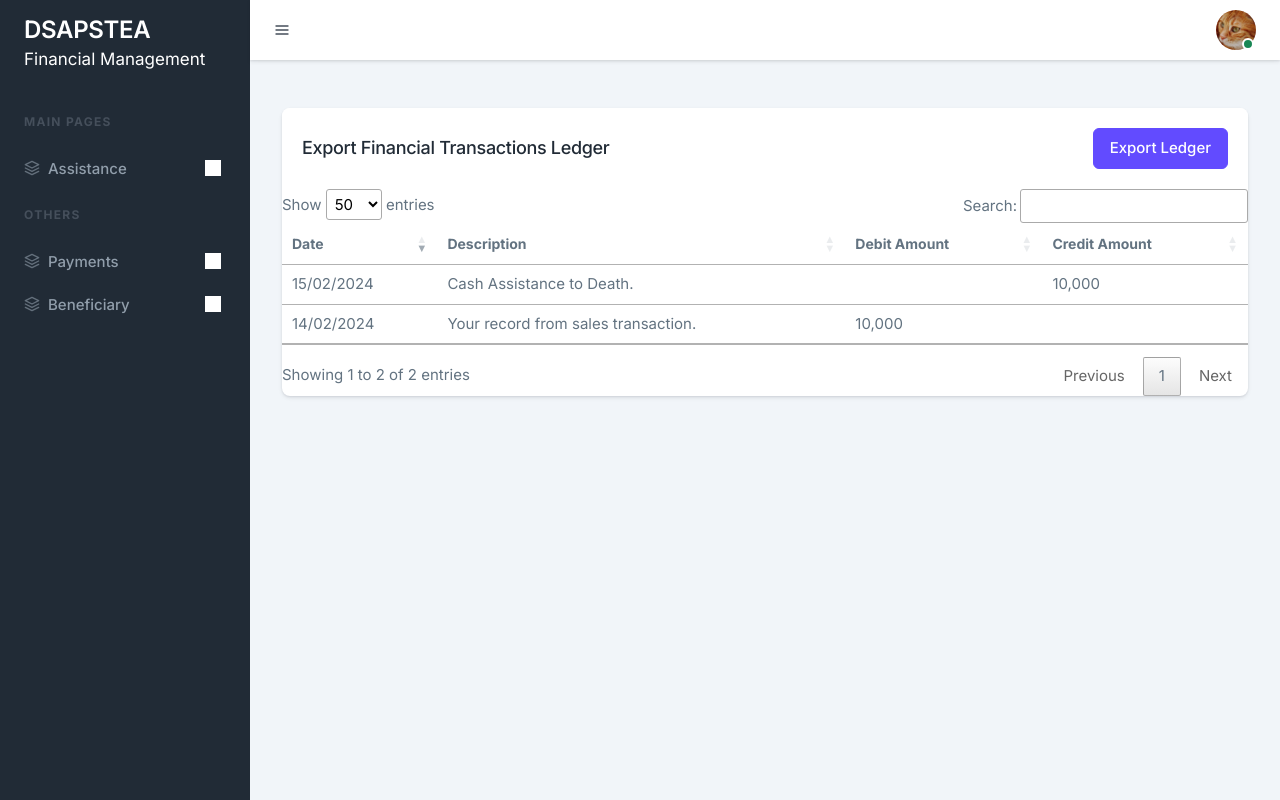
After one commit to kiannaquines/financial-management-system-for-school, a Django app: page /ledger/list/export in a window 1280 px wide. The commit adds this page. Run offline with Django 5.2, Linux system fonts and the light colour scheme; data comes from the database, SQL or seed files in the repository; data that the repository does not hold is empty; some libraries are stand-ins or nearby versions; grey boxes are pictures that could not be loaded.

Commit message:
added export ledger

```diff
--- a/system/admin.py
+++ b/system/admin.py
@@ -8,3 +8,4 @@ admin.site.register(Payment)
 admin.site.register(Expenses)
 admin.site.register(Dependents)
 admin.site.register(UnenrollReason)
+admin.site.register(Ledger)
--- /dev/null
+++ b/system/templates/export_ledger.html
@@ -0,0 +1,43 @@
+{% extends './includes/base.html' %}
+{% load static %}
+{% block title %}DSAPTEA Financial Management System | Dashboard{% endblock title %}
+{% block content %}
+<div class="container-fluid mt-n20 px-6">
+    <div class="row my-6">
+        <div class="col-xl-12 col-lg-12 col-md-12 col-12">
+            <div class="card h-100">
+                <div class="card-header border-0 bg-white py-4 d-flex align-items-center justify-content-between">
+                    <h4 class="mb-0">Export Financial Transactions Ledger</h4>
+                    <a href="#" class="btn btn-primary">Export Ledger</a>
+                </div>
+                <div class="table-responsive">
+                    <table class="table text-nowrap" id="datatable">
+                        <thead>
+                            <tr>
+                                <th>Date</th>
+                                <th>Description</th>
+                                <th>Debit Amount</th>
+                                <th>Credit Amount</th>
+                            </tr>
+                        </thead>
+                        <tbody>
+                            <tr>
+                                <td class="align-middle">14/02/2024</td>
+                                <td class="align-middle">Your record from sales transaction.</td>
+                                <td class="align-middle">10,000</td>
+                                <td class="align-middle"></td>
+                            </tr>
+                            <tr>
+                                <td class="align-middle">15/02/2024</td>
+                                <td class="align-middle">Cash Assistance to Death.</td>
+                                <td class="align-middle"></td>
+                                <td class="align-middle">10,000</td>
+                            </tr>
+                        </tbody>
+                    </table>
+                </div>
+            </div>
+        </div>
+    </div>
+</div>
+{% endblock content %}
--- a/system/templates/includes/sidebar.html
+++ b/system/templates/includes/sidebar.html
@@ -127,7 +127,7 @@
                             </a>
                         </li>
                         <li class="nav-item">
-                            <a class="nav-link " href="{% url 'ledger_list' %}">
+                            <a class="nav-link " href="{% url 'export_ledger_list' %}">
                                 Export Ledger
                             </a>
                         </li>
--- a/system/urls.py
+++ b/system/urls.py
@@ -98,4 +98,5 @@ urlpatterns = [
 
     path('member/update/info/<int:pk>', UpdateMemberInfoDependents.as_view(), name="update_membership_dependent_page"),
     path('ledger/list', LedgerView.as_view(), name="ledger_list"),
+    path('ledger/list/export', ExportLedgerView.as_view(), name="export_ledger_list"),
 ]
--- a/system/views.py
+++ b/system/views.py
@@ -17,6 +17,12 @@ from django.db.models.functions import TruncMonth
 from django.db.models import Count
 from django.views.generic import View
 
+
+class ExportLedgerView(View):
+    template_name = "export_ledger.html"
+    def get(self, request, *args, **kwargs):
+        context = {}
+        return render(request, self.template_name, context)
 
 class LedgerView(View):
     template_name = "ledger.html"
```
